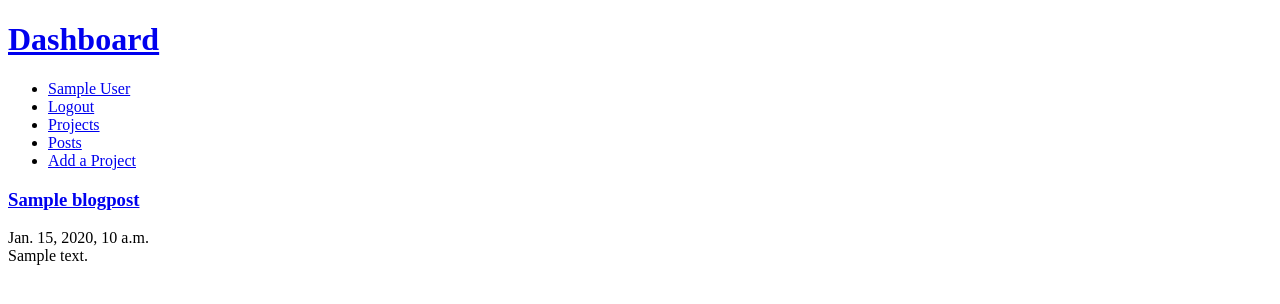
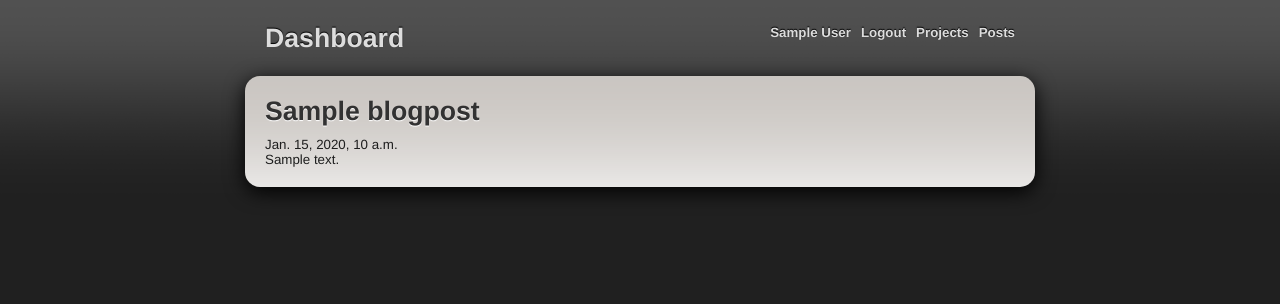
Before and after one commit to rcos/Observatory-retired, a Django app: page /posts/page/1 in a window 1280 px wide. Shown: the top 304 px of the page. Run offline with Django 3.2, Linux system fonts and the light colour scheme; a user stored in the database is signed in; tables that the repository leaves empty hold one stand-in row (values such as "Sample post"); data that the repository does not hold is empty; parts of the project's set-up code (start-up, migrations or seed data) failed here and were passed over.

Commit message:
A bit of CSS/layout.

```diff
--- a/observatory/settings.py
+++ b/observatory/settings.py
@@ -50,7 +50,7 @@ USE_L10N = True
 
 # Absolute path to the directory that holds media.
 # Example: "/home/media/media.lawrence.com/"
-MEDIA_ROOT = ''
+MEDIA_ROOT = os.path.join(SITE_ROOT, 'media')
 
 # URL that handles the media served from MEDIA_ROOT. Make sure to use a
 # trailing slash if there is a path component (optional in other cases).
--- a/observatory/templates/base.html
+++ b/observatory/templates/base.html
@@ -2,9 +2,180 @@
 <html>
 <head>
     <style>
-    label {
-        display: block;
-    }
+        html {
+            background-image: url('/site-media/pixels/html-top.gif');
+            background-repeat: repeat-x;
+            background-color: rgb(32, 32, 32);
+            font-family: 'Helvetica Neue';
+            font-size: 10pt;
+            color: rgb(30, 30, 30);
+            text-align: justify;
+        }
+
+        body {
+            width: 790px;
+            margin: 0px auto;
+        }
+
+        /* Navigation bar */
+        #top {
+            padding: 0px 20px;
+        }
+        #top h1 {
+            float: left;
+            line-height: 40px;
+        }
+
+        #top a {
+            color: #ddd;
+            text-decoration: none;
+            font-weight: bold;
+            -moz-text-shadow: 0px -1px 1px #000;
+            -webkit-text-shadow: 0px -1px 1px #000;
+            text-shadow: 0px -1px 1px #000;
+        }
+
+        #top a:hover {
+            color: #fff;
+        }
+
+        #top ul {
+            float: right;
+            line-height: 40px;
+            list-style: none;
+        }
+
+        #top li {
+            float: left;
+            margin-left: 10px;
+        }
+
+        /* Main content */
+        #content {
+           background: url('/site-media/pixels/content-top.gif');
+           background-repeat: repeat-x;
+           background-color: #fff;
+           clear: both;
+           padding: 20px;
+           margin-bottom: 20px;
+
+           -webkit-border-radius: 15px;
+           -moz-border-radius: 15px;
+           border-radius: 15px;
+           -moz-box-shadow: 0px 5px 20px #000;
+           -webkit-box-shadow: 0px 5px 20px #000;
+           box-shadow: 0px 5px 20px #000;
+        }
+
+        #content h2 {
+            font-size: 20pt;
+            margin: 0px 0px 10px 0px;
+            color: rgb(50, 50, 50);
+
+            -moz-text-shadow: 0px 1px 1px #fff;
+            -webkit-text-shadow: 0px 1px 1px #fff;
+            text-shadow: 0px 1px 1px #fff;
+        }
+
+        #content h2 a {
+           color: inherit;
+           text-decoration: none;
+        }
+
+        #content h2 a:hover {
+           color: black;
+        }
+
+        /* project buttons */
+        ul.project-info {
+            margin: 0px;
+            font-size: 12pt;
+            float: right;
+            list-style: none;
+            line-height: 20pt;
+            font-weight: bold;
+
+            -moz-text-shadow: 0px 1px 1px #fff;
+            -webkit-text-shadow: 0px 1px 1px #fff;
+            text-shadow: 0px 1px 1px #fff;
+        }
+
+        ul.project-info li {
+            margin-left: 10px;
+            float: left;
+        }
+
+        ul.project-info a {
+            color: inherit;
+            text-decoration: none;
+        }
+
+        ul.project-info a:hover {
+            color: black;
+        }
+
+        /* project listing */
+        #projects-list {
+            clear: both;
+        }
+
+        /* project pages */
+        #project-description {
+            clear: both;
+        }
+
+        /* user profiles */
+        #profile-left {
+            float: left;
+            width: 525px;
+        }
+
+        #profile-gravatar {
+            float: right;
+
+            -webkit-border-radius: 10px;
+            -moz-border-radius: 10px;
+            border-radius: 10px;
+            -moz-box-shadow: 0px 5px 20px #bbb;
+            -webkit-box-shadow: 0px 5px 20px #bbb;
+            box-shadow: 0px 5px 20px #bbb;
+        }
+
+        /* forms */
+        label {
+            font-size: 15pt;
+            display: block;
+        }
+
+        input, textarea {
+            width: 100%;
+            font-family: inherit;
+            font-size: 16pt;
+            background: #eee;
+            padding: 3px;
+
+            border: 1px solid #aaa;
+
+            -webkit-border-radius: 5px;
+            -moz-border-radius: 5px;
+            border-radius: 5px;
+        }
+
+        input:focus, textarea:focus {
+            outline: none;
+            background: #fff;
+            border: 1px solid #888;
+        }
+
+        .form-col-left {
+            float: left;
+            width: 360px;
+        }
+
+        .form-col-right {
+            float: right;
+            width: 360px;
+        }
     </style>
     <title>{% block title %}Dashboard{% endblock %}</title>
 </head>
@@ -43,13 +214,6 @@
             <li>
                 <a href="{% url dashboard.views.blogs.posts %}">Posts</a>
             </li>
-            {% if user.is_authenticated %}
-                <li>
-                    <a href="{% url dashboard.views.projects.add %}">
-                        Add a Project
-                    </a>
-                </li>
-            {% endif %}
         </ul>
     </div>
     <div id="content">
--- a/observatory/templates/blogs/posts.html
+++ b/observatory/templates/blogs/posts.html
@@ -8,9 +8,9 @@
     <div id="posts-list">
         {% for post in page.object_list %}
         <div class="post" id="post-{{ post.id }}">
-            <h3><a href="{% url dashboard.views.blogs.show_post post.id %}">
+            <h2><a href="{% url dashboard.views.blogs.show_post post.id %}">
                 {{ post.title }}
-            </a></h3>
+            </a></h2>
 
             <a href=
                 "{% url dashboard.views.projects.show post.blog.project.id %}">
--- a/observatory/templates/projects/add.html
+++ b/observatory/templates/projects/add.html
@@ -10,6 +10,7 @@
 <form action="{% url dashboard.views.projects.create %}" method="post">
     {% csrf_token %}
 
+    <div class="form-col-left">
         <p>
             <label for="id_title">Project Title</label>
             <input type="text" id="id_title" name="title"
@@ -20,6 +21,9 @@
             <label for="id_description">Description</label>
             <textarea id="id_description" rows="10" cols="40"
                 name="description">{{ project.description }}</textarea>
+        </p>
+    </div>
+    <div class="form-col-right">
         <p>
             <label for="id_website">Website</label>
             <input type="text" id="id_website" name="website"
@@ -49,6 +53,7 @@
             <input type="checkbox" id="id_active" name="active"
                 value="{{ project.active }}" />
         </p>
+    </div>
 
     <input type="submit" value="Save" />
 </form>
--- a/observatory/templates/projects/modify.html
+++ b/observatory/templates/projects/modify.html
@@ -11,6 +11,7 @@
     method="post">
     {% csrf_token %}
 
+    <div class="form-col-left">
         <p>
             <label for="id_title">Project Title</label>
             <input type="text" id="id_title" name="title"
@@ -21,6 +22,10 @@
             <label for="id_description">Description</label>
             <textarea id="id_description" rows="10" cols="40"
                 name="description">{{ project.description }}</textarea>
+        </p>
+    </div>
+
+    <div class="form-col-right">
         <p>
             <label for="id_website">Website</label>
             <input type="text" id="id_website" name="website"
@@ -50,6 +55,7 @@
             <input type="checkbox" id="id_active" name="active"
                 value="{{ project.active }}" />
         </p>
+    </div>
 
     <input type="submit" value="Save" />
 </form>
--- a/observatory/urls.py
+++ b/observatory/urls.py
@@ -1,4 +1,5 @@
 from django.conf.urls.defaults import *
+import settings
 
 # Uncomment the next two lines to enable the admin:
 from django.contrib import admin
@@ -38,6 +39,10 @@ urlpatterns = patterns('',
     (r'^projects/(\d+)', 'dashboard.views.projects.show'),
     (r'^projects/list', 'dashboard.views.projects.list'),
 
+    # serve media (for now)
+    (r'^site-media/(?P<path>.*)$', 'django.views.static.serve',
+        {'document_root': settings.MEDIA_ROOT, 'show_indexes': True}),
+
     # default to showing the dashboard view (for now)
     (r'', 'dashboard.views.projects.index')
 )
```
Also changed, not shown: observatory/templates/projects/index.html (+10 -1 lines), observatory/templates/projects/show.html (+13 -11 lines), observatory/templates/users/profile.html (+6 -3 lines), observatory/media/pixels/content-top.gif (added), observatory/media/pixels/html-top.gif (added). Lines whose indentation alone changed are shown as unchanged.
